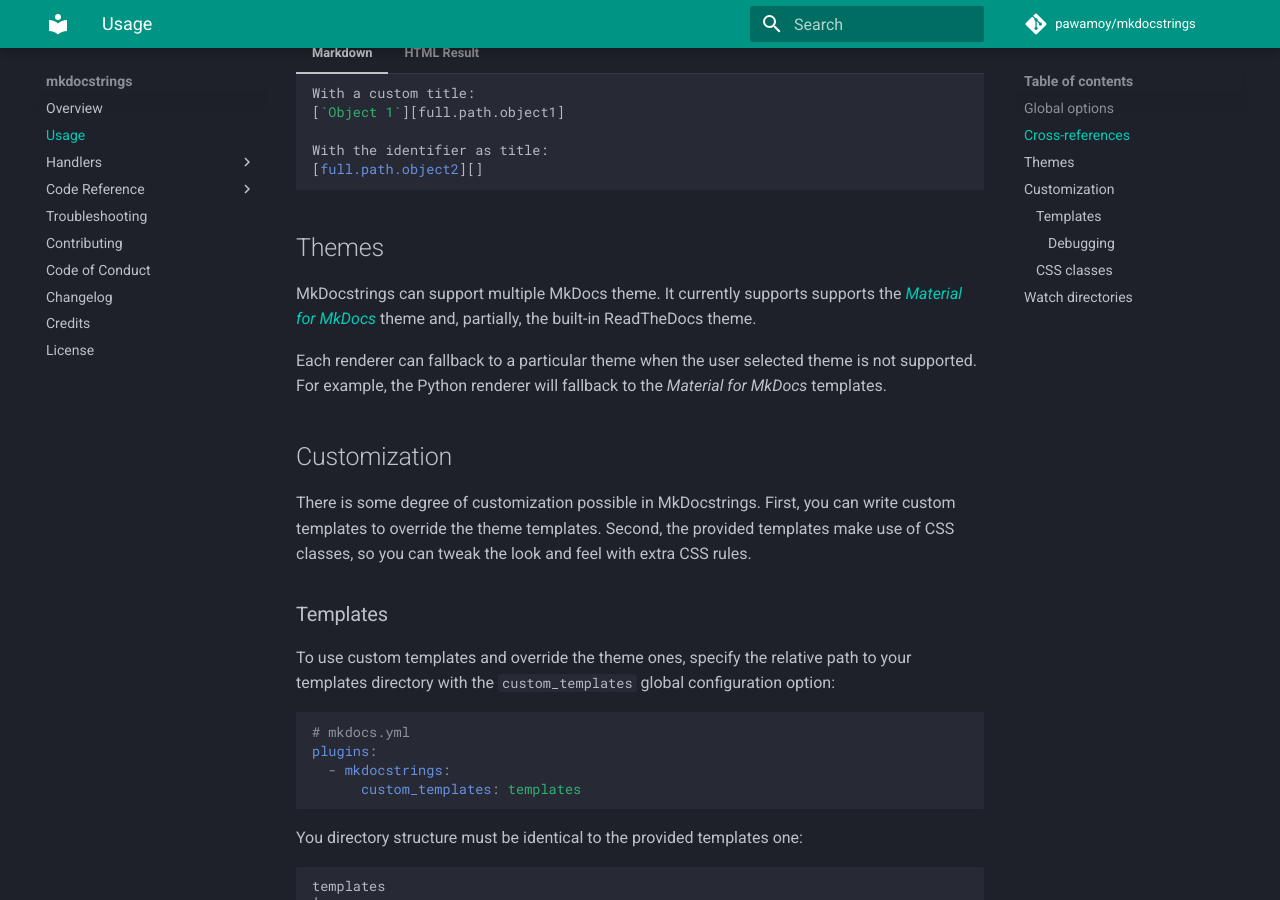
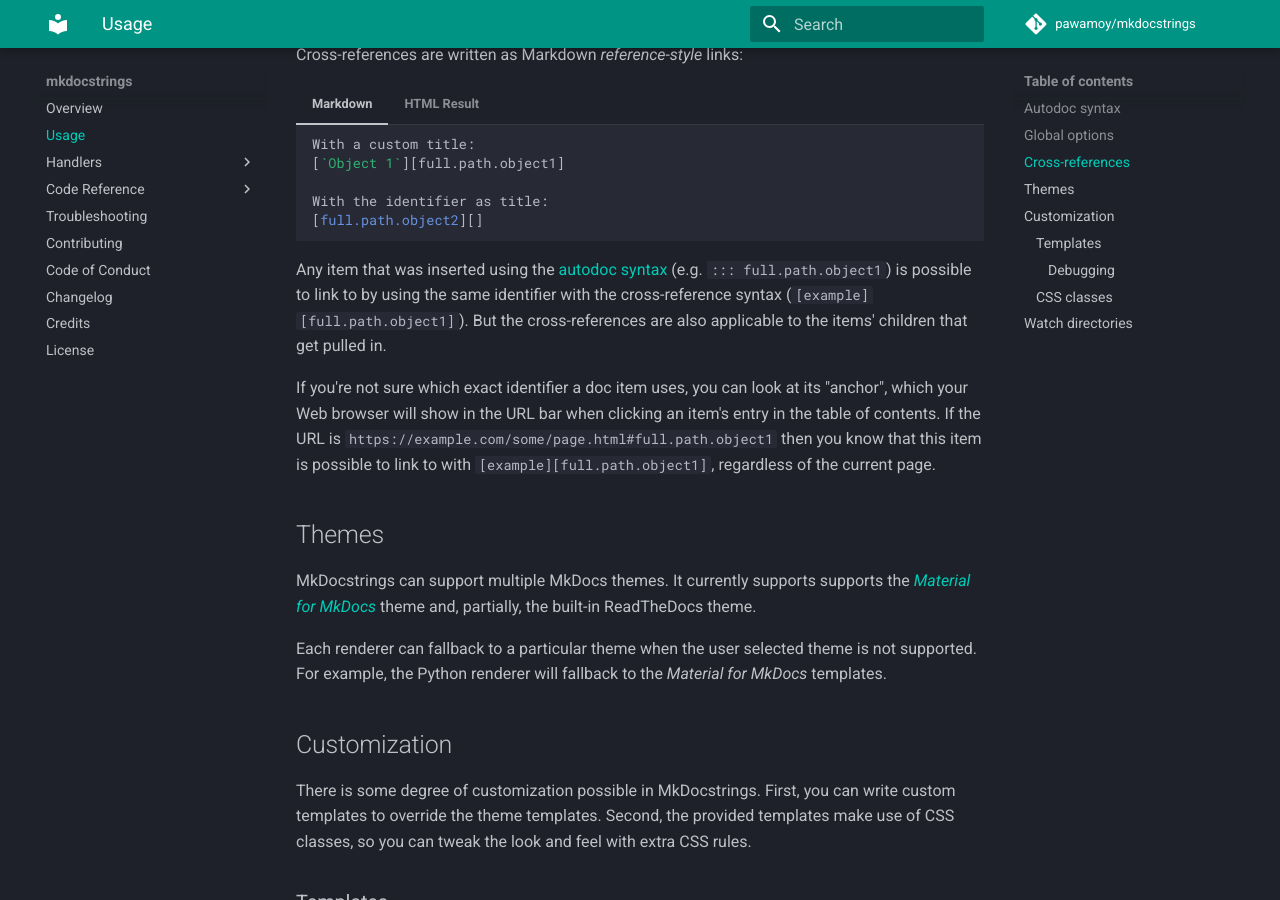
Before and after one commit to mkdocstrings/mkdocstrings, an MkDocs documentation site: the page built from docs/usage.md, in a window 1280 px wide and 900 px high, scrolled down 2037 px. Built offline with MkDocs 1.6.1 and Material for MkDocs 9.7.7, drawn with Linux system fonts in a browser that asks for light colours; comment, search, counter and statistics services are not loaded; some of the changed text lies outside the part shown.

Commit message:
docs: Document the (partly new) ability to link to identifiers

````diff
--- a/docs/usage.md
+++ b/docs/usage.md
@@ -1,8 +1,10 @@
 # Usage
+
+## Autodoc syntax
 
 MkDocstrings works by processing special expressions in your Markdown files.
 
-The syntax is as follow:
+The syntax is as follows:
 
 ```md
 ::: identifier
@@ -152,14 +154,24 @@
 === "HTML Result"
     ```html
     <p>With a custom title:
-    <a href="https://site_url.com/page1#full.path.object1"><code>Object 1</code></a><p>
+    <a href="https://example.com/page1#full.path.object1"><code>Object 1</code></a><p>
     <p>With the identifier as title:
-    <a href="https://site_url.com/page2#full.path.object2">full.path.object2</a></p>
+    <a href="https://example.com/page2#full.path.object2">full.path.object2</a></p>
     ```
+
+Any item that was inserted using the [autodoc syntax](#autodoc-syntax)
+(e.g. `::: full.path.object1`) is possible to link to by using the same identifier with the
+cross-reference syntax (`[example][full.path.object1]`).
+But the cross-references are also applicable to the items' children that get pulled in.
+
+If you're not sure which exact identifier a doc item uses, you can look at its "anchor", which your
+Web browser will show in the URL bar when clicking an item's entry in the table of contents.
+If the URL is `https://example.com/some/page.html#full.path.object1` then you know that this item
+is possible to link to with `[example][full.path.object1]`, regardless of the current page.
 
 ## Themes
 
-MkDocstrings can support multiple MkDocs theme.
+MkDocstrings can support multiple MkDocs themes.
 It currently supports supports the
 *[Material for MkDocs](https://squidfunk.github.io/mkdocs-material/)*
 theme and, partially, the built-in ReadTheDocs theme.
````
